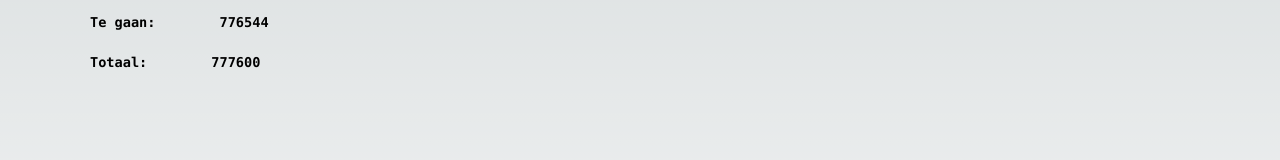
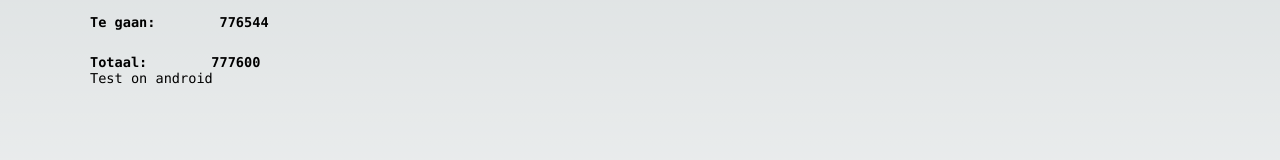
Before and after one commit to JeroenDerks/777600, a Next.js app: page / in a window 1280 px wide. Shown: the part 209-369 px from the top of the page. Built offline with nearby package versions, Linux system fonts and the light colour scheme.

Commit message:
feat: add test with button

```diff
--- a/src/app/page.tsx
+++ b/src/app/page.tsx
@@ -32,6 +32,10 @@ export default function Home() {
             <h4>Totaal:</h4>
             <h4>777600</h4>
           </div>
+
+          <a href="intent:///registration/cd9f6330-4bbf-42d1-8190-76c3f791dc59#intent;scheme=com.keesing.documentchecker.dev;package=com.keesing.documentchecker.dev;s.browser_fallback_url=/registration/cd9f6330-4bbf-42d1-8190-76c3f791dc59;end">
+            Test on android
+          </a>
         </div>
       </div>
     </main>
```
